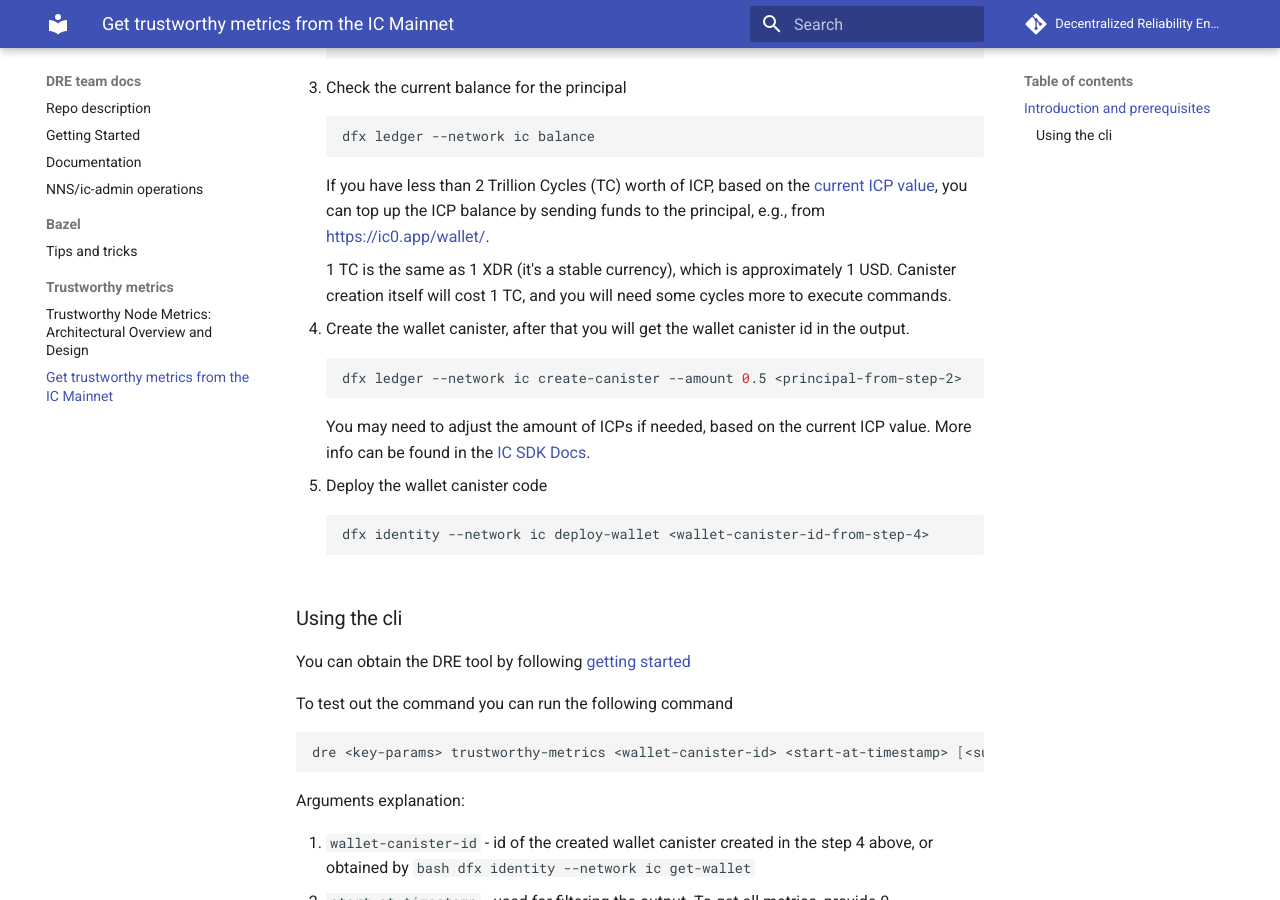
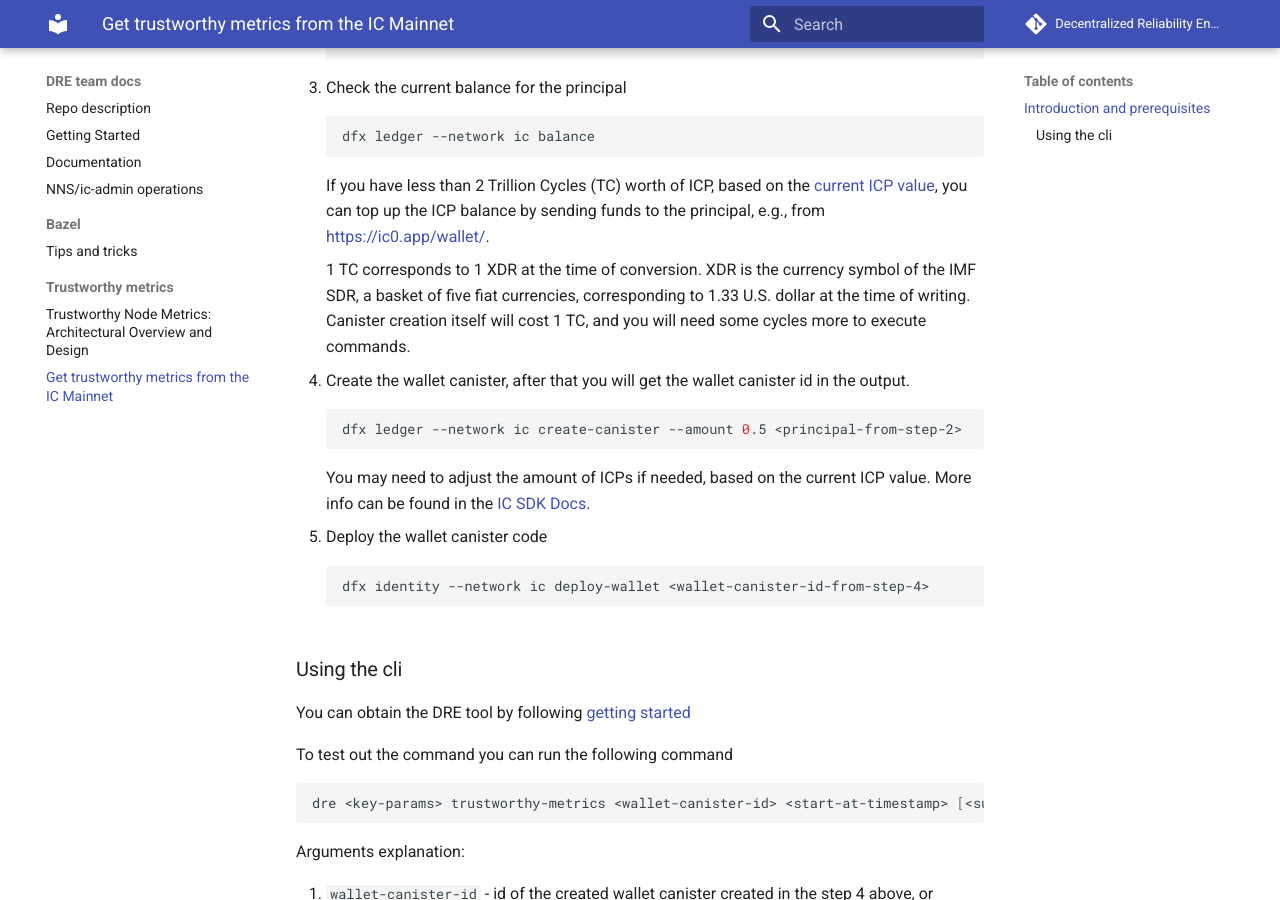
Before and after one commit to dfinity/dre, an MkDocs documentation site: the page built from docs/trustworthy-metrics/trustworthy-metrics.md, in a window 1280 px wide and 900 px high, scrolled down 565 px. Built offline with MkDocs 1.6.1 and Material for MkDocs 9.7.7, drawn with Linux system fonts in a browser that asks for light colours; comment, search, counter and statistics services are not loaded.

Commit message:
XDR explanation (#88)
Co-authored-by: Saša Tomić <sasa.tomic@dfinity.org>

```diff
--- a/docs/trustworthy-metrics/trustworthy-metrics.md
+++ b/docs/trustworthy-metrics/trustworthy-metrics.md
@@ -29,7 +29,7 @@
 
     If you have less than 2 Trillion Cycles (TC) worth of ICP, based on the [current ICP value](https://www.coinbase.com/converter/icp/xdr), you can top up the ICP balance by sending funds to the principal, e.g., from [https://ic0.app/wallet/](https://ic0.app/wallet/).
 
-    1 TC is the same as 1 XDR (it's a stable currency), which is approximately 1 USD. Canister creation itself will cost 1 TC, and you will need some cycles more to execute commands.
+    1 TC corresponds to 1 XDR at the time of conversion. XDR is the currency symbol of the IMF SDR, a basket of five fiat currencies, corresponding to 1.33 U.S. dollar at the time of writing. Canister creation itself will cost 1 TC, and you will need some cycles more to execute commands.
 
 4. Create the wallet canister, after that you will get the wallet canister id in the output.
 
```
